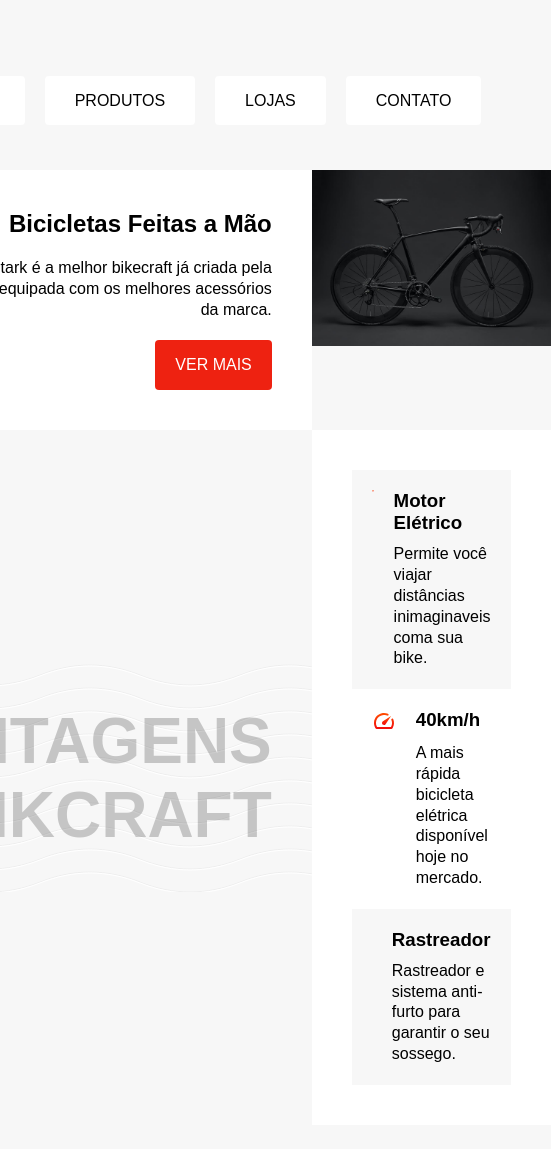
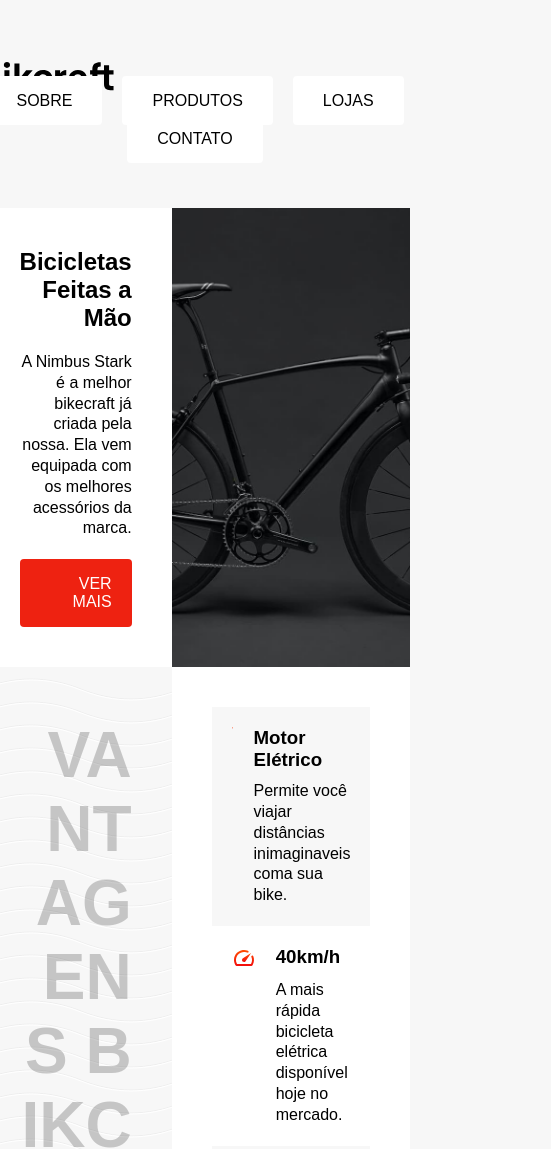
Before and after one commit to viniciusnunhez27/Exercicios_Fixar_Conteudo, a plain HTML site: page index.html in a window 390 px wide. Shown: the top 1149 px of the page, 551 px wide, since content can reach past the window. Drawn offline with Linux system fonts and the light colour scheme.

Commit message:
Ajustes Media

```diff
--- a/index.html
+++ b/index.html
@@ -24,10 +24,8 @@
 
    </div>
 
-<section>
-   <main class="conteudo">
-
-
+<main>
+   <article class="conteudo" aria-labelledby="laebel-introducao">
 
     <div class="introducao">
           <h1>Bicicletas Feitas a Mão</h1>
@@ -35,9 +33,10 @@
               vem equipada com os melhores acessórios da marca.</p>
               <a class="btn" href="/">Ver Mais</a>
          </div>
+         <div class="introducao-cover">
         <img src="/img/bicicleta.jpg" alt="Bicileta bikcraft preta">
-
-        <h2 class="subtitulo">Vantagens Bikcraft</h2>
+        </div>
+    <h2 class="subtitulo">Vantagens Bikcraft</h2>
 
 
         <div class="vantagens">
@@ -61,7 +60,7 @@
                     </main>
         </div>
    </div>
-</section>
+</article>
 
    <footer class="rodape">
     <p>Bikcraft alguns direitos reservados</p>
--- a/styles.css
+++ b/styles.css
@@ -69,14 +69,19 @@ p {
   justify-items: end;
 }
 
+.introducao-cover img {
+  object-fit: cover;
+  height: 100%;
+}
+
 .btn {
    background: #e21;
    color: #fff;
    padding:16px 20px;
    border-radius: 4px;
    text-transform: uppercase;
+}
 
-}
 
 .detalhe {
   width: 3.75px;
@@ -95,14 +100,12 @@ p {
    padding: 40px;
    align-self: center;
    background-image: url("./img/onda.svg");
-
+   word-break: break-all;
 }
 
 .vantagens {
     background: #fff;
     padding: 40px;
-
-
   }
 
   .vantagens-item  {
@@ -110,8 +113,6 @@ p {
      grid-template-columns: auto 1fr;
      gap: 10px 20px;
      padding: 20px
-
-
   }
 
   .vantagens-item p {
@@ -149,3 +150,10 @@ p {
 .vantagens-item:last-child{
    background: #f7f7f7;
 }
+
+@media (max-width: 1000px) {
+   .conteudo {
+      grid-column: 1fr;
+   }
+
+}
```
